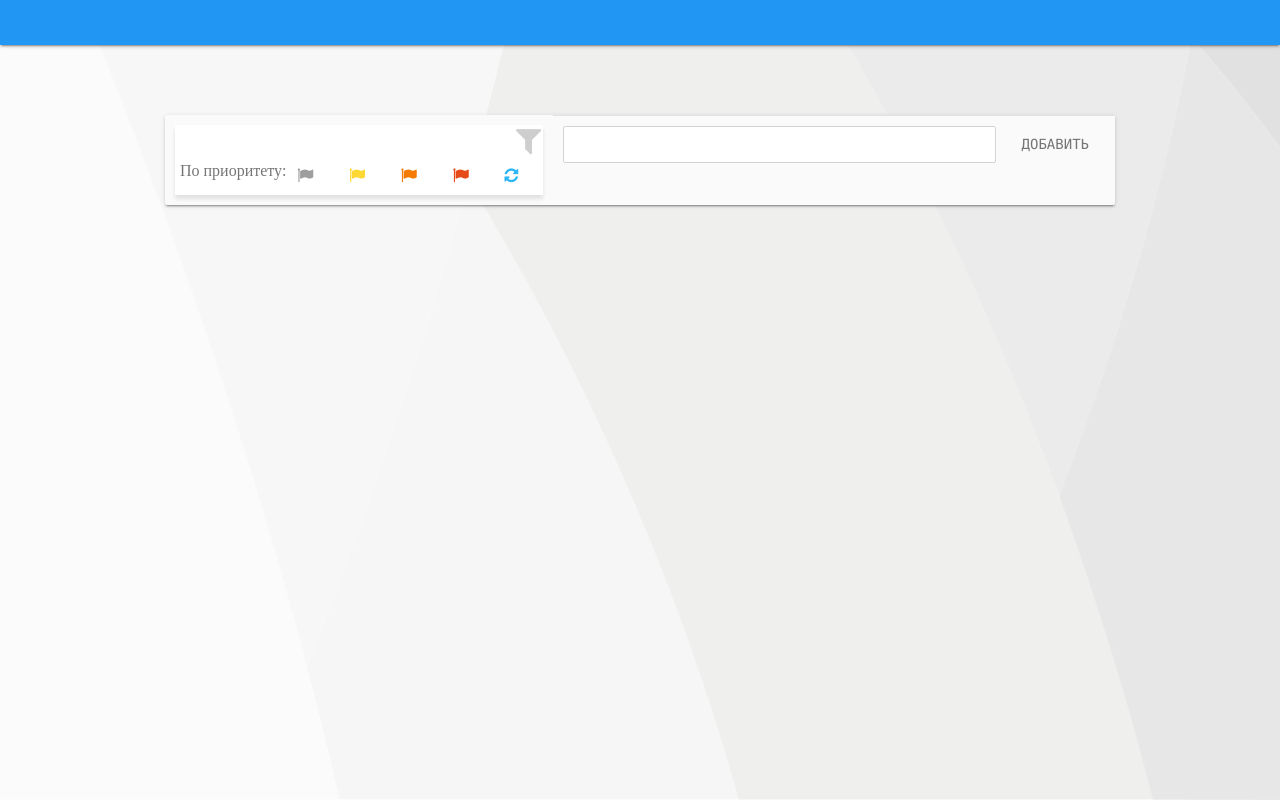
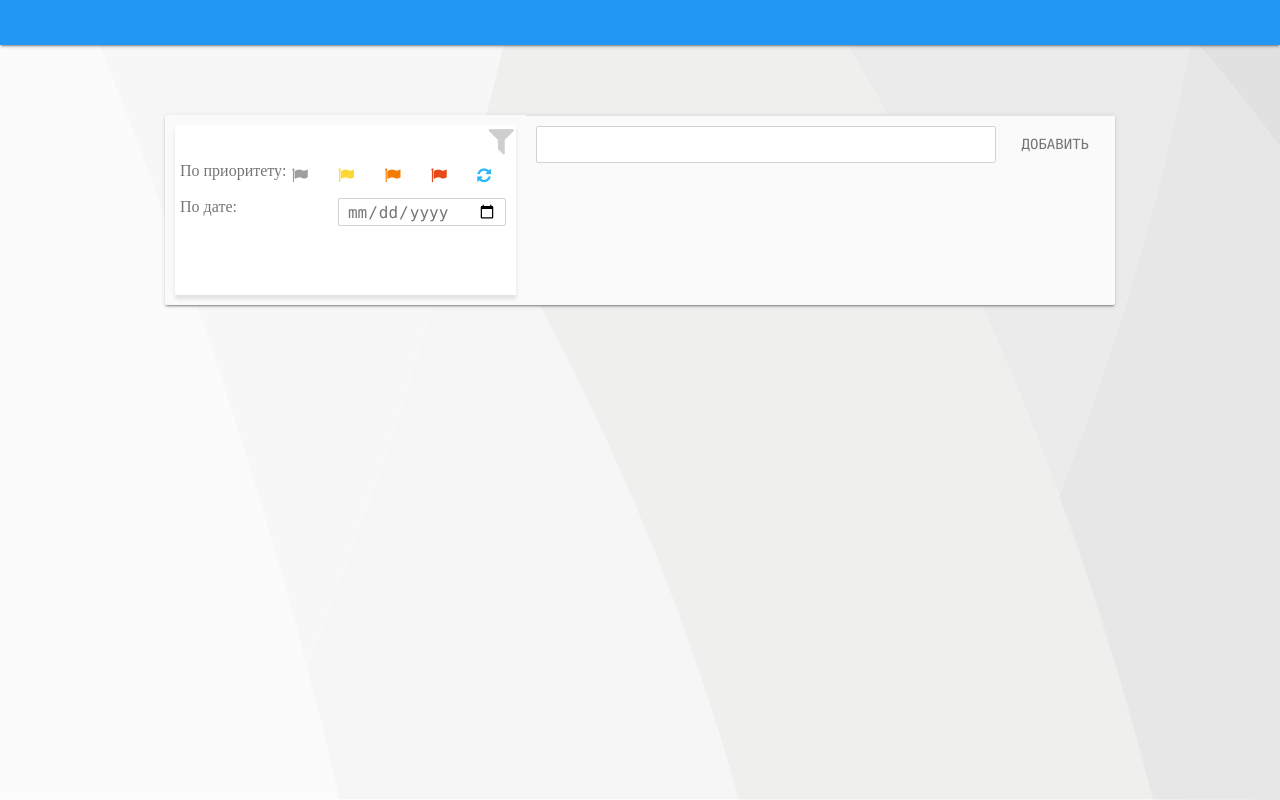
Before and after one commit to ISlavinskyi/todoList, a website: page public/index.html in a window 1280 px wide. Drawn offline with Linux system fonts and the light colour scheme; no server answers.

Commit message:
filter date

```diff
--- a/public/css/style.css
+++ b/public/css/style.css
@@ -31,10 +31,10 @@ main div.wrapper{
     box-shadow: 0 2px 2px 0 rgba(0,0,0,.14),0 3px 1px -2px rgba(0,0,0,.2),0 1px 5px 0 rgba(0,0,0,.12);
 }
 #settings {
-    flex-grow: 2;
+    flex-grow: 1;
 }
 #taskList {
-    flex-grow: 14;
+    flex-grow: 125;
 }
 ul {
     list-style: none;
@@ -260,11 +260,11 @@ input {
 }
 .date-block {
      margin-top: 5px;
-      color: rgba(158,158,158,.7);
+     color: rgba(158,158,158,.7);
 }
 #settings {
     box-shadow: 0px 4px 4px 0px rgba(0,0,0,0.1);
-    height: 70px;
+    height: 170px;
     background-color: #FFFFFF;
     margin: 10px;
     display: flex;
@@ -301,3 +301,15 @@ input {
 .fa-refresh {
     color: #29B6F6;
 }
+.date-filter {
+    display: flex;
+    margin: 10px 0 0 5px;
+    color: #757575;
+    justify-content: space-between
+}
+.date-filter input {
+    height: 10px;
+    width: 150px;
+    margin-right: 10px;
+
+}
--- a/public/index.html
+++ b/public/index.html
@@ -30,6 +30,10 @@
                     <i class="fa fa-flag important-3" aria-hidden="true"></i>
                     <i class="fa fa-refresh" aria-hidden="true"></i>
                 </div>
+                <div class="date-filter">
+                    <label>По дате:</label>
+                    <input type="date">
+                </div>
             </section>
             <section id="taskList">
                 <ul id="todo-list">
--- a/public/scripts/app.js
+++ b/public/scripts/app.js
@@ -148,8 +148,11 @@
             this.form = document.querySelector('#todo-form');
             this.list = document.querySelector('#todo-list');
             this.filter = document.querySelector('.filter-text');
+            this.settings = document.querySelector('#settings');
+            this.filterDate = this.settings.querySelector('input');
 
             this.filter.addEventListener('click', filterClick);
+            this.filterDate.addEventListener('change', dateChange);
 
             if (data.length > 0) {
                 len = data.length;
@@ -160,6 +163,17 @@
                 }
             }
             this.form.addEventListener('submit', addHandler.bind(this));
+            function dateChange() {
+                var value = event.target.value;
+                var list = document.querySelectorAll('.todo-item');
+                for (var i = 0; i < data.length; i++) {
+                    var block = list[i].querySelector('.date-block');
+                    list[i].classList.remove('filter-data');
+                    if (value != block.innerText) {
+                        list[i].classList.add('filter-data');
+                    }
+                }
+            }
 
             function filterClick(event) {
                 var list = document.querySelectorAll('.todo-item');
```
